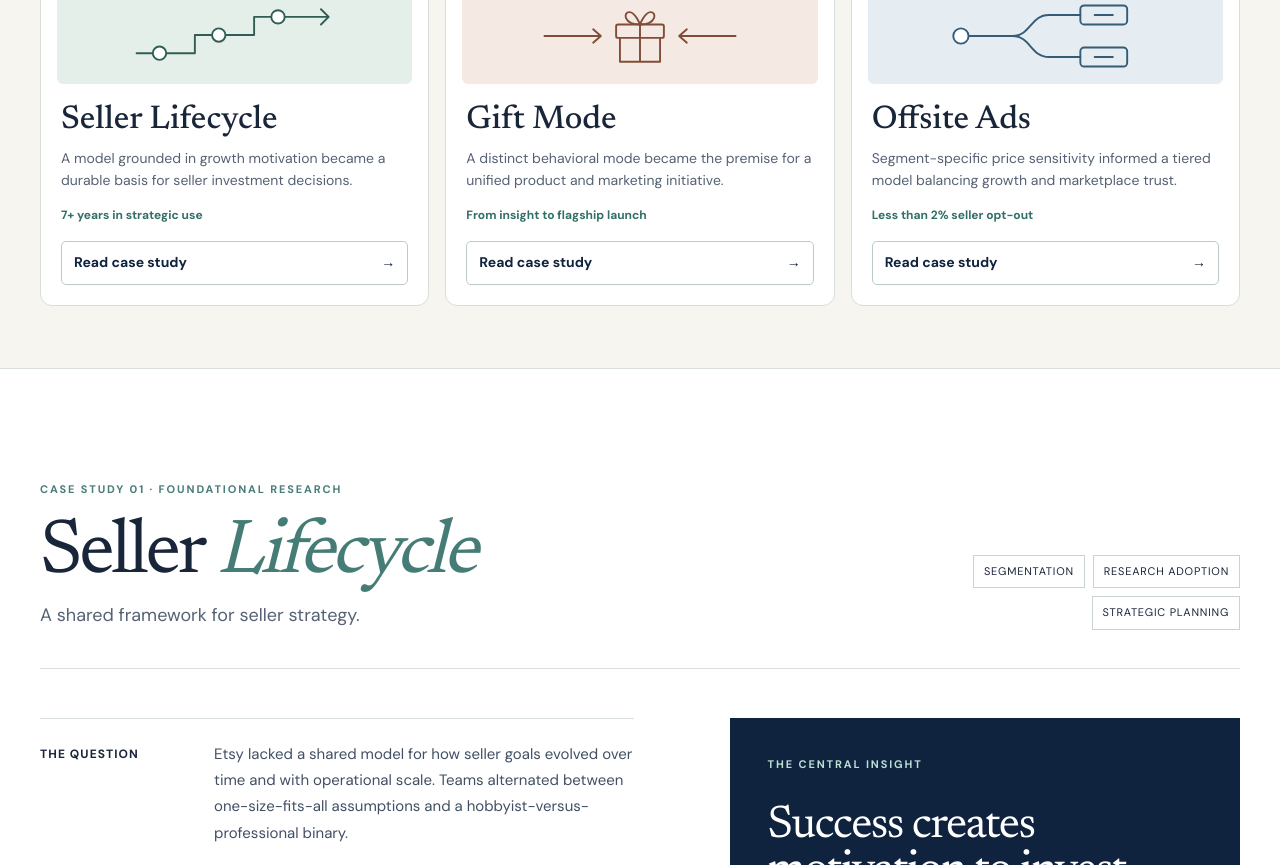
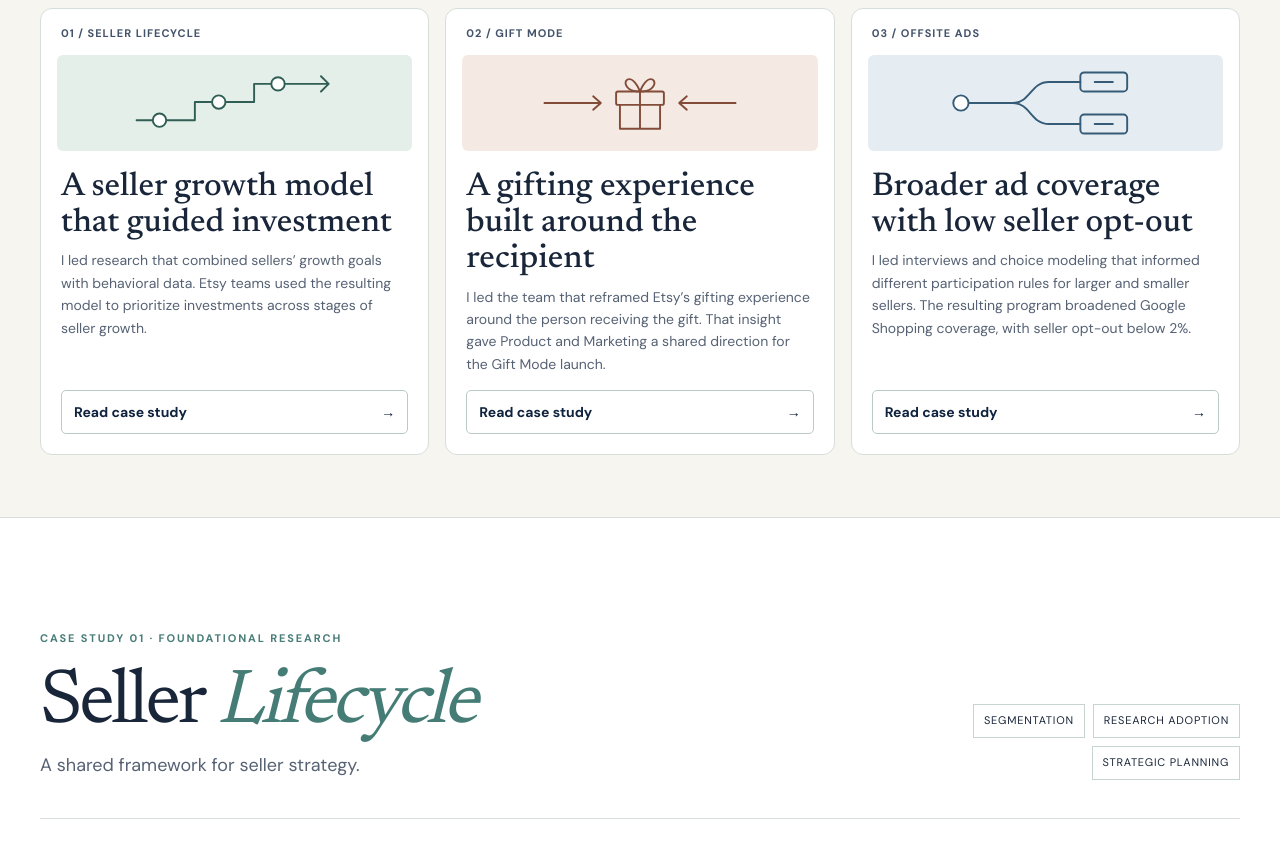
Before and after one commit to wm-negroni/mwp_portfolio, a plain HTML site: page index.html in a window 1280 px wide. Shown: the part 674-1539 px from the top of the page. Drawn offline with Linux system fonts and the light colour scheme.

Commit message:
Publish outcome-led case study cards and simplify contact

```diff
--- a/index.html
+++ b/index.html
@@ -22,7 +22,7 @@
   <main id="main">
     <section class="hero" id="top">
       <div class="shell hero-grid">
-        <div><p class="eyebrow light">Research portfolio <span class="hero-topic">Research leadership · Product strategy</span></p><h1>Evidence that moves <em>decisions</em> forward.</h1><p class="hero-copy">I’m Mark W. Parker. I lead mixed-methods research that shapes product direction, monetization, and strategic investment. I build research practices that turn customer understanding into better decision-making.</p><div class="hero-actions"><a class="button button-light" href="#work">Explore selected work <span aria-hidden="true">↓</span></a><a class="text-link light-link" href="https://drive.google.com/file/d/1pf7tI7sldAUB6FnwBiD7TLIqTOPzl3YO/view?usp=drivesdk" target="_blank" rel="noopener">View portfolio PDF <span aria-hidden="true">↗</span></a></div></div>
+        <div><p class="eyebrow light">Research portfolio <span class="hero-topic">Research leadership · Product strategy</span></p><h1>UX research and leadership for product strategy</h1><p class="hero-copy">I lead research teams and conduct mixed-methods studies. At Etsy, my work helped teams decide where to invest in seller growth, what to build for gift shoppers, and how to design a seller ads program.</p><div class="hero-actions"><a class="button button-light" href="#work">Explore selected work <span aria-hidden="true">↓</span></a><a class="text-link light-link" href="https://drive.google.com/file/d/1pf7tI7sldAUB6FnwBiD7TLIqTOPzl3YO/view?usp=drivesdk" target="_blank" rel="noopener">View portfolio PDF <span aria-hidden="true">↗</span></a></div></div>
       </div>
       <div class="shell hero-foot"><span>Former Senior Director, Product & UX Research, Etsy</span><span>Chapel Hill, NC</span></div>
     </section>
@@ -30,7 +30,7 @@
     <section class="work section" id="work"><div class="shell"><div class="section-head"><div><p class="eyebrow">Selected work</p><h2>Three decisions. <em>Lasting impact.</em></h2></div><p>Research is most valuable when a team can use it. These examples show how evidence became a framework, a product direction, and a program design.</p></div>
       <div class="project-grid">
         <article class="project-card">
-          <p class="card-index">01 / Strategy framework</p>
+          <p class="card-index">01 / Seller Lifecycle</p>
           <div class="project-art seller-art" aria-hidden="true">
             <svg viewBox="0 0 260 90" fill="none">
               <path d="M27 63h61V44h62V25h78M220 17l8 8-8 8" />
@@ -38,14 +38,13 @@
             </svg>
           </div>
           <div class="card-content">
-            <h3>Seller Lifecycle</h3>
-            <p>A model grounded in growth motivation became a durable basis for seller investment decisions.</p>
-            <span class="card-result">7+ years in strategic use</span>
+            <h3>A seller growth model that guided investment</h3>
+            <p>I led research that combined sellers’ growth goals with behavioral data. Etsy teams used the resulting model to prioritize investments across stages of seller growth.</p>
             <a class="case-cta" href="#seller" aria-label="Read case study: Seller Lifecycle">Read case study <span aria-hidden="true">→</span></a>
           </div>
         </article>
         <article class="project-card">
-          <p class="card-index">02 / Product innovation</p>
+          <p class="card-index">02 / Gift Mode</p>
           <div class="project-art gift-art" aria-hidden="true">
             <svg viewBox="0 0 260 90" fill="none">
               <path d="M30 45h59m-8-7 8 7-8 7m90-7h59m-51-7-8 7 8 7"/>
@@ -53,14 +52,13 @@
             </svg>
           </div>
           <div class="card-content">
-            <h3>Gift Mode</h3>
-            <p>A distinct behavioral mode became the premise for a unified product and marketing initiative.</p>
-            <span class="card-result">From insight to flagship launch</span>
+            <h3>A gifting experience built around the recipient</h3>
+            <p>I led the team that reframed Etsy’s gifting experience around the person receiving the gift. That insight gave Product and Marketing a shared direction for the Gift Mode launch.</p>
             <a class="case-cta" href="#gift" aria-label="Read case study: Gift Mode">Read case study <span aria-hidden="true">→</span></a>
           </div>
         </article>
         <article class="project-card">
-          <p class="card-index">03 / Monetization</p>
+          <p class="card-index">03 / Offsite Ads</p>
           <div class="project-art ads-art" aria-hidden="true">
             <svg viewBox="0 0 260 90" fill="none">
               <path d="M50 45h46c19 0 19-22 38-22h33M96 45c19 0 19 22 38 22h33"/>
@@ -70,9 +68,8 @@
             </svg>
           </div>
           <div class="card-content">
-            <h3>Offsite Ads</h3>
-            <p>Segment-specific price sensitivity informed a tiered model balancing growth and marketplace trust.</p>
-            <span class="card-result">Less than 2% seller opt-out</span>
+            <h3>Broader ad coverage with low seller opt-out</h3>
+            <p>I led interviews and choice modeling that informed different participation rules for larger and smaller sellers. The resulting program broadened Google Shopping coverage, with seller opt-out below 2%.</p>
             <a class="case-cta" href="#ads" aria-label="Read case study: Offsite Ads">Read case study <span aria-hidden="true">→</span></a>
           </div>
         </article>
@@ -86,7 +83,7 @@
 
     <section class="approach section" id="approach"><div class="shell"><div class="section-head"><div><p class="eyebrow">How I work</p><h2>Research as a <em>shared capability.</em></h2></div><p>Strong research gives teams a way to keep making better decisions after a study ends.</p></div><div class="principles"><div><span>01</span><h3>Start with the decision</h3><p>I build learning agendas and select methods around the choice a team needs to make, balancing rigor with product timing.</p></div><div><span>02</span><h3>Make insight usable</h3><p>I translate qualitative, quantitative, and behavioral evidence into frameworks Product, Design, Analytics, and Marketing can apply together.</p></div><div><span>03</span><h3>Build capability in others</h3><p>I create reusable standards and coach teams on method selection, interpretation, and bias mitigation.</p></div></div></div></section>
     <section class="about section" id="about"><div class="shell about-grid"><div><p class="eyebrow">Background</p><h2>Research leadership with a <em>strategic lens.</em></h2></div><div><div class="bio-line"><span>Experience</span><p>Former Senior Director, Product & UX Research / Head of Research, Etsy<br>Quantitative Research Manager, Insight Strategy Group<br>Research Analyst, Benenson Strategy Group</p></div><div class="bio-line"><span>Education</span><p>M.A., Sociology, University of Virginia<br>B.A., Sociology, Vanderbilt University</p></div></div></div></section>
-    <section class="contact" id="contact"><div class="shell contact-grid"><div><p class="eyebrow light">Let’s connect</p><h2>Have a consequential decision <em>ahead?</em></h2></div><div><a href="mailto:mwparker2@gmail.com" class="contact-link">mwparker2@gmail.com <span aria-hidden="true">↗</span></a><a href="https://drive.google.com/file/d/1pf7tI7sldAUB6FnwBiD7TLIqTOPzl3YO/view?usp=drivesdk" target="_blank" rel="noopener" class="text-link light-link">Portfolio PDF <span aria-hidden="true">↗</span></a></div></div></section>
+    <section class="contact" id="contact"><div class="shell contact-grid"><div><h2>Contact</h2></div><div><a href="mailto:mwparker2@gmail.com" class="contact-link">mwparker2@gmail.com <span aria-hidden="true">↗</span></a><a href="https://drive.google.com/file/d/1pf7tI7sldAUB6FnwBiD7TLIqTOPzl3YO/view?usp=drivesdk" target="_blank" rel="noopener" class="text-link light-link">Portfolio PDF <span aria-hidden="true">↗</span></a></div></div></section>
   </main>
   <footer class="site-footer"><div class="shell footer-grid"><span>© <span id="year">2026</span> Mark W. Parker</span><span>Chapel Hill, North Carolina</span><a href="#top">Back to top ↑</a></div><p class="shell fineprint">GMS means gross merchandise sales. One basis point equals 0.01 percentage points. Outcomes describe broader programs; the case studies distinguish my research contribution from team and business results.</p></footer>
 </body>
```
